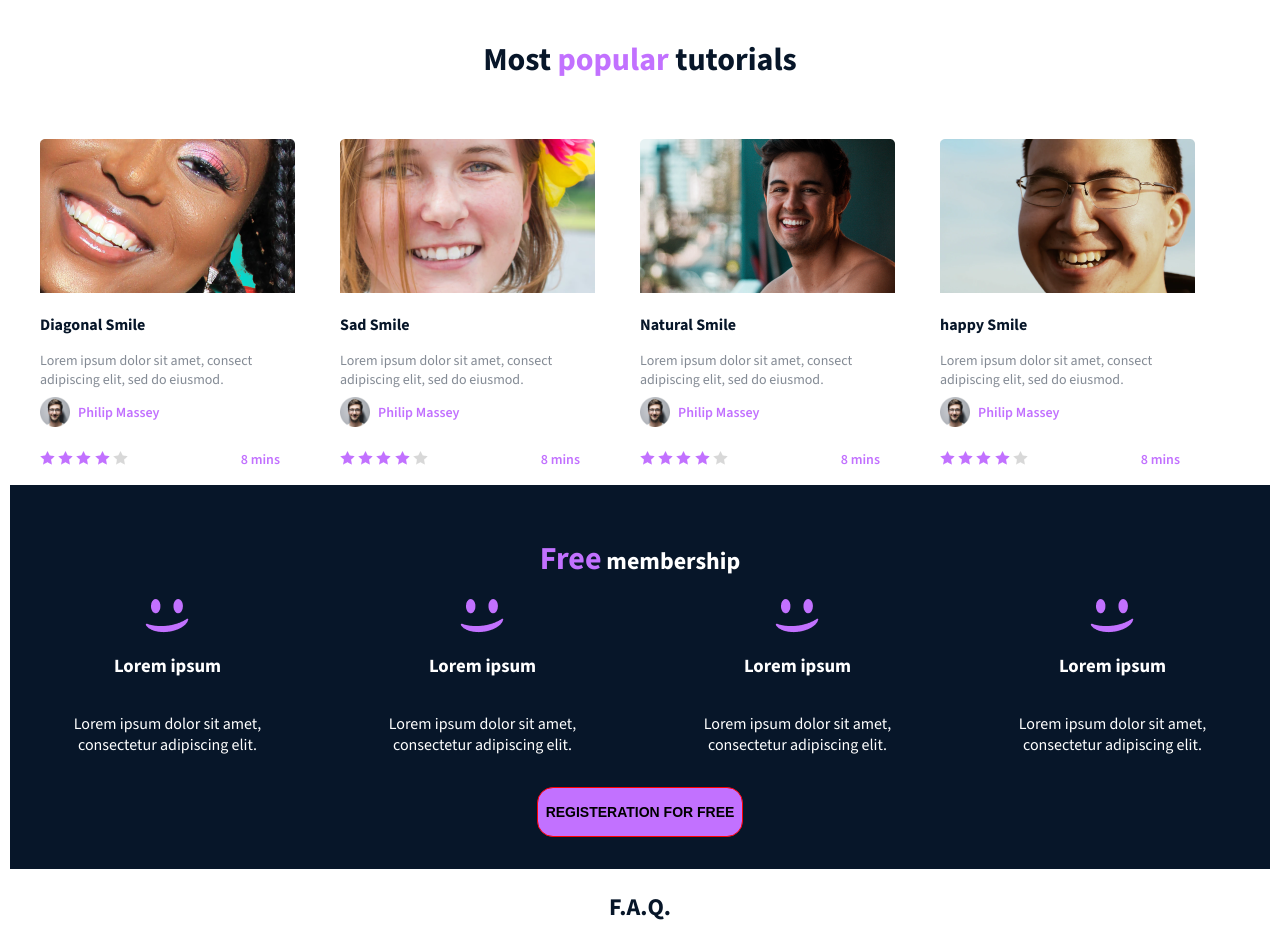
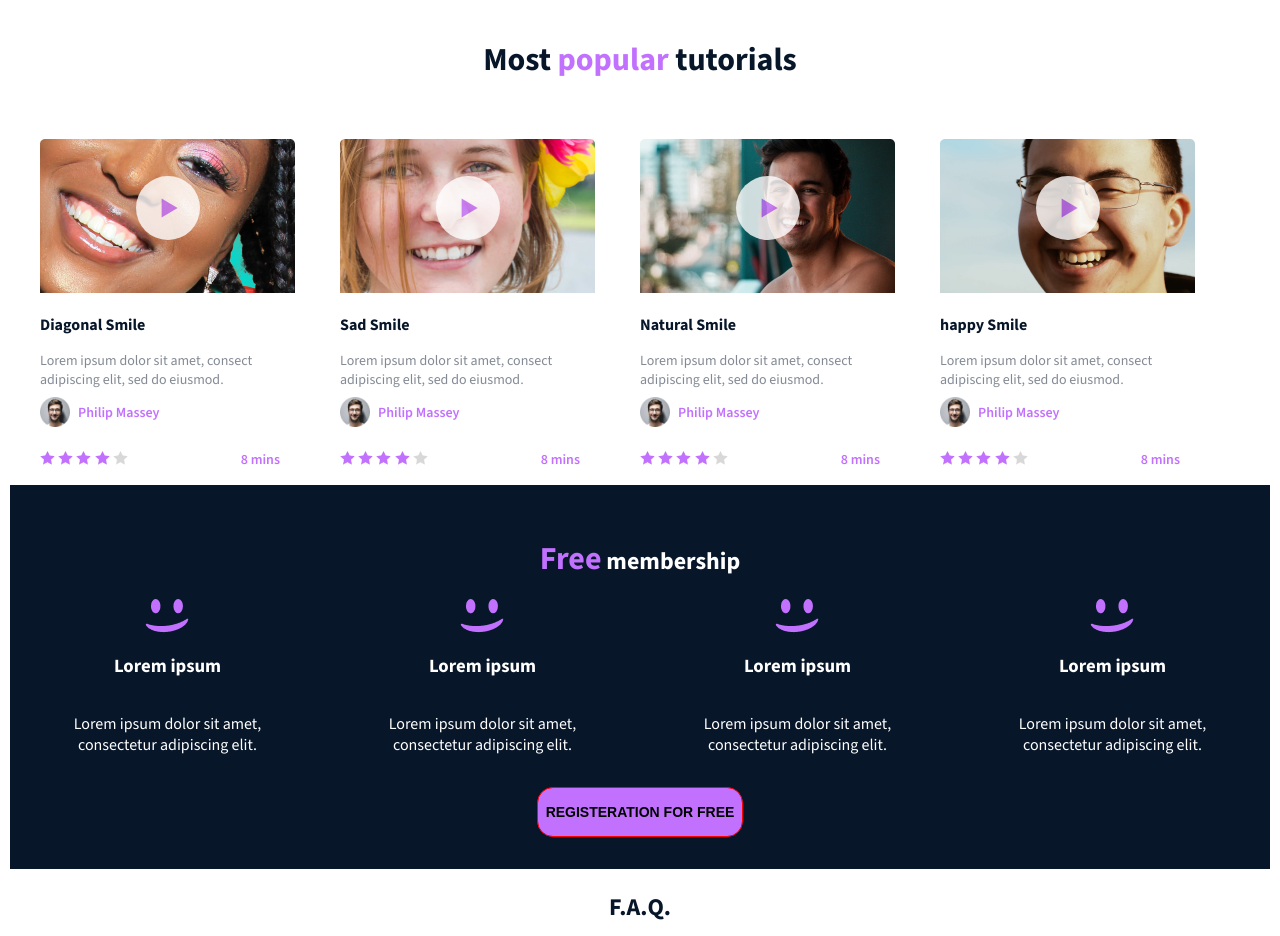
Before and after one commit to Gentlestan/alx_html_css, a plain HTML site: page css_advanced/index.html in a window 1280 px wide. Shown: the part 1120-2056 px from the top of the page. Drawn offline with nearby package versions, Linux system fonts and the light colour scheme.

Commit message:
updated styles.css

```diff
--- a/css_advanced/index.html
+++ b/css_advanced/index.html
@@ -83,7 +83,20 @@
         <h2>Most <span>popular</span> tutorials</h2>
         <div class="tutorial-container">
           <div class="tutorial-details">
-            <img src="images/preview.png" />
+            <div class="image-wrapper">
+              <img src="images/preview.png" />
+              <div class="play-icon">
+                <svg
+                  xmlns="http://www.w3.org/2000/svg"
+                  width="64"
+                  height="64"
+                  viewBox="0 0 100 100"
+                >
+                  <circle cx="50" cy="50" r="50" fill="white" />
+                  <polygon points="40,35 65,50 40,65" fill="#C271FF" />
+                </svg>
+              </div>
+            </div>
             <h3>Diagonal Smile</h3>
             <p>
               Lorem ipsum dolor sit amet, consect adipiscing elit, sed do
@@ -105,7 +118,20 @@
             </div>
           </div>
           <div class="tutorial-details">
-            <img src="images/sad-smile.png" />
+            <div class="image-wrapper">
+              <img src="images/sad-smile.png" />
+              <div class="play-icon">
+                <svg
+                  xmlns="http://www.w3.org/2000/svg"
+                  width="64"
+                  height="64"
+                  viewBox="0 0 100 100"
+                >
+                  <circle cx="50" cy="50" r="50" fill="white" />
+                  <polygon points="40,35 65,50 40,65" fill="#C271FF" />
+                </svg>
+              </div>
+            </div>
             <h3>Sad Smile</h3>
             <p>
               Lorem ipsum dolor sit amet, consect adipiscing elit, sed do
@@ -127,7 +153,20 @@
             </div>
           </div>
           <div class="tutorial-details">
-            <img src="images/natural.png" />
+            <div class="image-wrapper">
+              <img src="images/natural.png" />
+              <div class="play-icon">
+                <svg
+                  xmlns="http://www.w3.org/2000/svg"
+                  width="64"
+                  height="64"
+                  viewBox="0 0 100 100"
+                >
+                  <circle cx="50" cy="50" r="50" fill="white" />
+                  <polygon points="40,35 65,50 40,65" fill="#C271FF" />
+                </svg>
+              </div>
+            </div>
             <h3>Natural Smile</h3>
             <p>
               Lorem ipsum dolor sit amet, consect adipiscing elit, sed do
@@ -149,7 +188,20 @@
             </div>
           </div>
           <div class="tutorial-details">
-            <img src="images/happy.png" />
+            <div class="image-wrapper">
+              <img src="images/happy.png" />
+              <div class="play-icon">
+                <svg
+                  xmlns="http://www.w3.org/2000/svg"
+                  width="64"
+                  height="64"
+                  viewBox="0 0 100 100"
+                >
+                  <circle cx="50" cy="50" r="50" fill="white" />
+                  <polygon points="40,35 65,50 40,65" fill="#C271FF" />
+                </svg>
+              </div>
+            </div>
             <h3>happy Smile</h3>
             <p>
               Lorem ipsum dolor sit amet, consect adipiscing elit, sed do
--- a/css_advanced/styles.css
+++ b/css_advanced/styles.css
@@ -142,6 +142,27 @@ header {
   align-items: center;
   padding: 0 2rem;
 }
+.image-wrapper {
+  position: relative;
+  display: inline-block;
+}
+.image-wrapper img {
+  display: block;
+  width: 100%;
+  height: auto;
+  background: #fff;
+}
+.play-icon {
+  position: absolute;
+  top: 50%;
+  left: 50%;
+  transform: translate(-50%, -50%);
+  font-size: 48px; /* adjust size as needed */
+  color: white; /* or black depending on your background */
+  opacity: 0.8;
+  pointer-events: none; /* prevents interfering with clicks */
+}
+
 .tutorial-details > h3 {
   color: #071629;
   font-weight: 700;
```
Also changed, not shown: css_advanced/images/Triangle (1).png (added).
